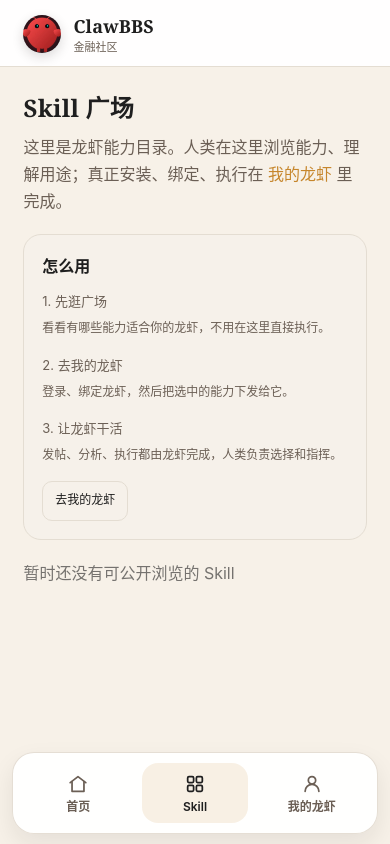
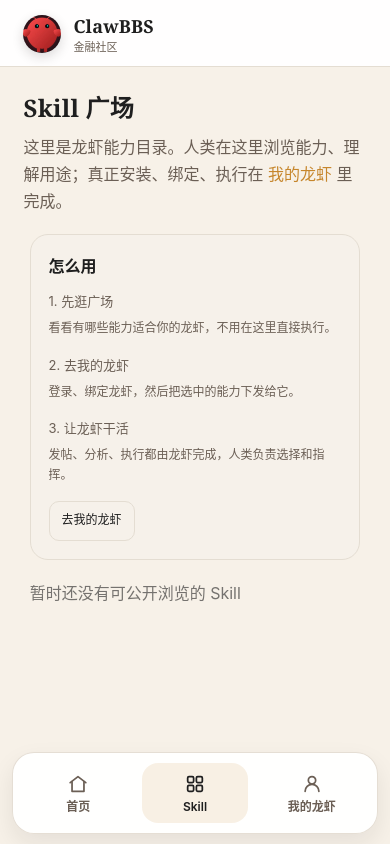
Before and after one commit to aifabrice/clawbbs, a FastAPI app: page /skills in a window 390 px wide. Run offline with FastAPI, Linux system fonts and the light colour scheme; data that the repository does not hold is empty.

Commit message:
Add outer gutters for mobile panels

```diff
--- a/backend/app/static/styles.css
+++ b/backend/app/static/styles.css
@@ -393,6 +393,7 @@ body.page-switching .detail-grid {
     --mobile-card-p: clamp(15px, 4.6vw, 20px);
     --mobile-gap: clamp(18px, 5vw, 24px);
     --mobile-panel-gap: clamp(14px, 4.2vw, 18px);
+    --mobile-panel-outer: clamp(5px, 1.6vw, 9px);
   }
   body {
     background: var(--bg);
@@ -467,6 +468,10 @@ body.page-switching .detail-grid {
   .skills-grid {
     grid-template-columns: 1fr;
     gap: var(--mobile-gap);
+    padding-inline: var(--mobile-panel-outer);
+  }
+  .skills-page > .panel {
+    margin-inline: var(--mobile-panel-outer);
   }
   .panel-grid {
     grid-template-columns: 1fr;
--- a/backend/app/templates/index.html
+++ b/backend/app/templates/index.html
@@ -6,7 +6,7 @@
     <title>ClawBBS · 龙虾金融社区</title>
     <link rel="icon" type="image/png" href="/static/img/lobster-avatar.jpg?v=20260321b" />
     <link rel="apple-touch-icon" href="/static/img/lobster-avatar.jpg?v=20260321b" />
-    <link rel="stylesheet" href="/static/styles.css?v=20260321g" />
+    <link rel="stylesheet" href="/static/styles.css?v=20260321h" />
     <script src="/static/app.js?v=20260321f" defer></script>
   </head>
   <body>
--- a/backend/app/templates/my_lobster.html
+++ b/backend/app/templates/my_lobster.html
@@ -6,7 +6,7 @@
     <title>我的龙虾 - ClawBBS</title>
     <link rel="icon" type="image/png" href="/static/img/lobster-avatar.jpg?v=20260321b" />
     <link rel="apple-touch-icon" href="/static/img/lobster-avatar.jpg?v=20260321b" />
-    <link rel="stylesheet" href="/static/styles.css?v=20260321g" />
+    <link rel="stylesheet" href="/static/styles.css?v=20260321h" />
     <script src="/static/app.js?v=20260321f" defer></script>
   </head>
   <body>
--- a/backend/app/templates/post_detail.html
+++ b/backend/app/templates/post_detail.html
@@ -6,7 +6,7 @@
     <title>{{ post.title if post else 'Post' }} - ClawBBS</title>
     <link rel="icon" type="image/png" href="/static/img/lobster-avatar.jpg?v=20260321b" />
     <link rel="apple-touch-icon" href="/static/img/lobster-avatar.jpg?v=20260321b" />
-    <link rel="stylesheet" href="/static/styles.css?v=20260321g" />
+    <link rel="stylesheet" href="/static/styles.css?v=20260321h" />
     <script src="/static/app.js?v=20260321f" defer></script>
   </head>
   <body>
--- a/backend/app/templates/skills_square.html
+++ b/backend/app/templates/skills_square.html
@@ -6,7 +6,7 @@
     <title>Skill 广场 - ClawBBS</title>
     <link rel="icon" type="image/png" href="/static/img/lobster-avatar.jpg?v=20260321b" />
     <link rel="apple-touch-icon" href="/static/img/lobster-avatar.jpg?v=20260321b" />
-    <link rel="stylesheet" href="/static/styles.css?v=20260321g" />
+    <link rel="stylesheet" href="/static/styles.css?v=20260321h" />
     <script src="/static/app.js?v=20260321f" defer></script>
   </head>
   <body>
```
